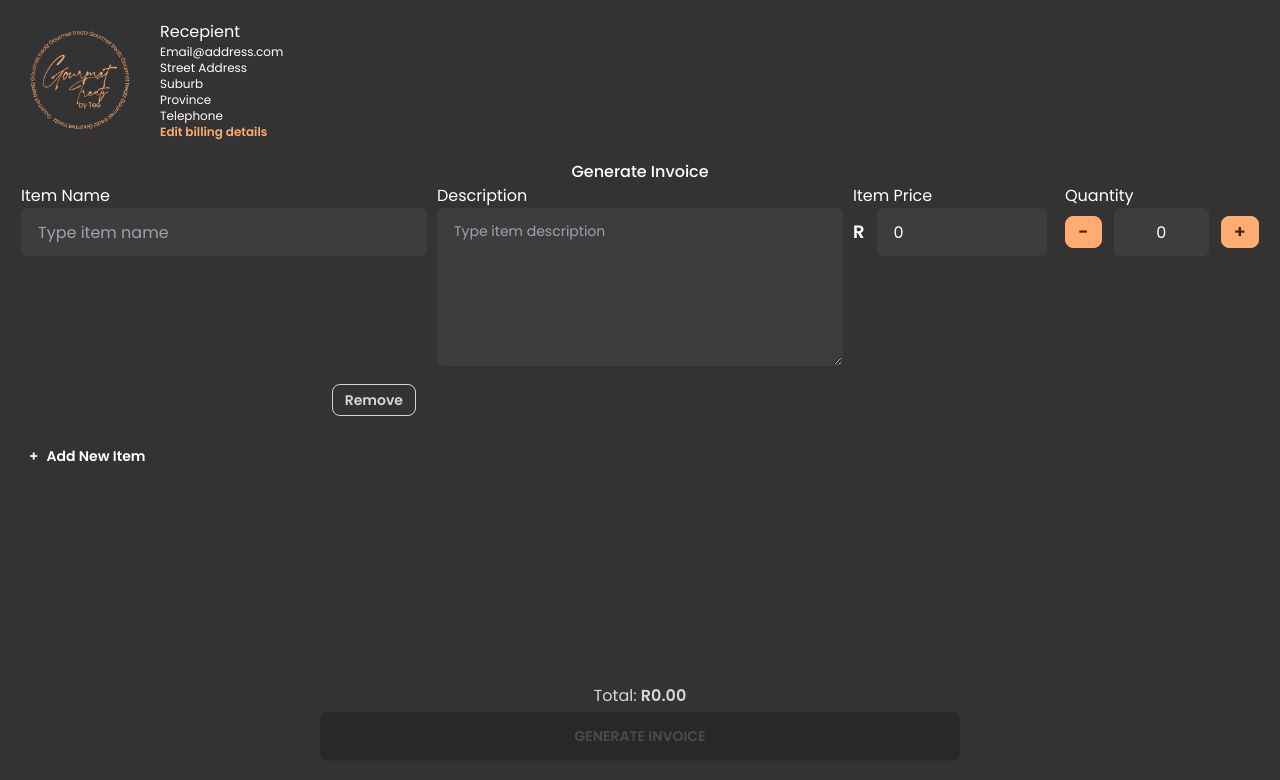
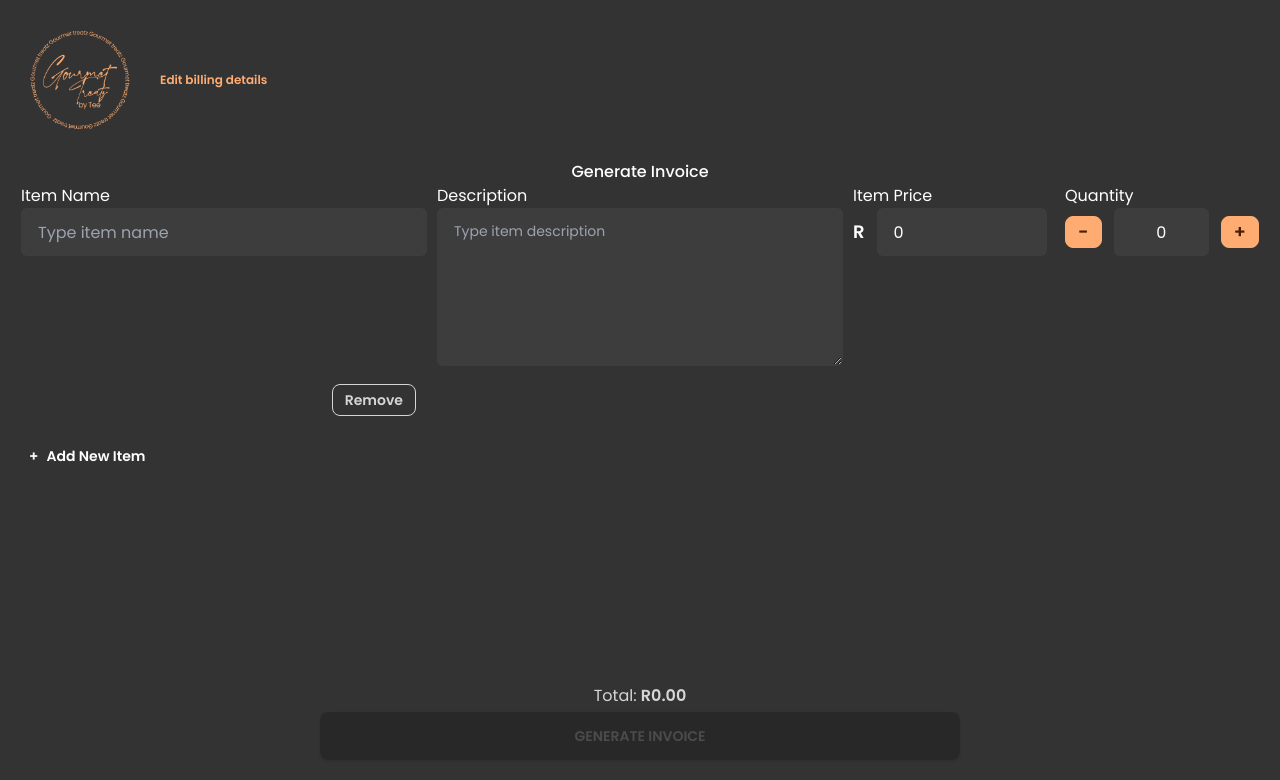
Before and after one commit to KagisoMonageng/GTT-Invoice, an Angular app in the folder front/: page / in a window 1280 px wide. Shown: the top 780 px of the page. Built offline with nearby package versions, Linux system fonts and the light colour scheme.

Commit message:
added moduleds

```diff
--- a/front/src/app/app.component.html
+++ b/front/src/app/app.component.html
@@ -1,4 +1,4 @@
-<div class="preview bg-base-100 pb-48" id="preview">
+<div class="preview bg-base-100 pb-48 " id="preview">
   <div class="flex h-40">
     <div class="imgage-holder h-full"><img src="../assets/GTT Logo.png" class="h-full object-cover" alt="GTT logo" srcset=""></div>
     <div class="info-holder text-info flex justify-center flex-col">
@@ -121,23 +121,22 @@
 
 <div class="final bg-base-100 h-full hidden" id="final">
 
-  <div class="flex h-40">
-    <div class="imgage-holder h-full"><img src="../assets/GTT Logo.png" class="h-full object-cover" alt="GTT logo" srcset=""></div>
+  <div class="flex h-40 place-items-center">
+    <div class="imgage-holder h-full"><img src="../assets/GTT Logo.png" class="h-full" alt="GTT logo" srcset=""></div>
     <div class="info-holder text-white flex justify-center flex-col">
       <p>{{full_name}}</p>
       <p class="text-xs">{{email}}</p>
       <p class="text-xs">{{address_line_1}}</p>
       <p class="text-xs">{{address_line_2}}</p>
       <p class="text-xs">{{tel}}</p>
-
-
-
-
     </div>
   </div>
   <div class="px-4 text-white">
-    <p class="pb-2">This is a test and i dont know what to write here but..</p>
-    <p for="items" class="pb-3">Items List</p>
+    <div class="flex justify-between">
+      <p for="items" class="pb-3">Items List</p>
+      <p for="items" class="pb-3 text-sm">Invoice: GTT-{{randy}}</p>
+
+    </div>
     <div class="items-display bg-gray-50 bg-opacity-5 p-5 rounded-lg w-full flex flex-col gap-4">
       <div class="item-details" *ngFor="let item of items; let i = index">
         <div class="flex justify-between">
@@ -151,6 +150,8 @@
       </div>
     </div>
 
+
+
     <div class="flex justify-between py-5">
       <span></span>
       <div>
@@ -159,6 +160,22 @@
       </div>
 
     </div>
+
+    <div class="text-xs pb-5">
+      <p class="opacity-50">Payment Details</p>
+      <p><span class= "opacity-50">Bank :</span> Capitec Limited</p>
+      <p><span class= "opacity-50">Acc Holder: </span>TP Mohajane</p>
+      <p><span class= "opacity-50">Acc No:</span> 1735575672</p>
+      <p><span class= "opacity-50">Branch Code:</span> 470010</p>
+      <p><span class= "opacity-50">Reference:</span> Your name + Invoice No</p>
+    </div>
+
+    <div class="rounded-lg bg-white bg-opacity-5 p-2 mb-4">
+      <p class="pb-1 disclaimer-header">Disclaimer</p>
+      <p class="disclaimer">This invoice will be invalid after 7 days if payment has not been made.</p>
+      <p class="disclaimer">Your order will only be processed once payment has been made.</p>
+    </div>
+    <p class="text-center">Thank you!</p>
   </div>
 
 
--- a/front/src/app/app.component.scss
+++ b/front/src/app/app.component.scss
@@ -4,3 +4,7 @@
 }
 .preview{color: white;}
 .final{color: black;}
+.disclaimer{
+    font-size: 11px;
+}
+.disclaimer-header{font-size: 14px;}
--- a/front/src/app/app.component.ts
+++ b/front/src/app/app.component.ts
@@ -19,16 +19,19 @@ export class AppComponent implements OnInit,OnChanges  {
   total : any  = 0
 
   //person
-  full_name : any = "Recepient";
-  email : any = "Email@address.com";
-  address_line_1 : any = "Street Address"
-  address_line_2: any = "Suburb"
-  province : any = "Province"
-  tel : any = "Telephone"
+  full_name : any = "";
+  email : any = "";
+  address_line_1 : any = ""
+  address_line_2: any = ""
+  province : any = ""
+  tel : any = ""
 
   itemsCount = 1;
   items : any[] = [{quantity:0,price:0,item_name:'',item_desc:''}]
-
+  randy = 0;
+  constructor(){
+    this.randy = Math.floor(Math.random() * (9999 - 100 + 1)) + 100;
+  }
 
   ngOnInit(): void {
     setInterval(() => {
@@ -65,12 +68,11 @@ export class AppComponent implements OnInit,OnChanges  {
     setTimeout(() => {
       if(element != null) {
         html2canvas(element).then((canvas) => {
-          const pdf = new jsPDF('p', 'mm', '');
+          const pdf = new jsPDF({unit:'px',orientation:'p',format:[document.body.clientWidth,document.body.clientHeight]});
           const imageData = canvas.toDataURL('image/png');
           const imgProps = pdf.getImageProperties(imageData);
           const width = pdf.internal.pageSize.getWidth();
           const height = (imgProps.height * width) / imgProps.width;
-
           pdf.addImage(imageData, 'PNG', 0, 0, width, height);
           pdf.save('invoice '+this.full_name+'.pdf');
         });
```
